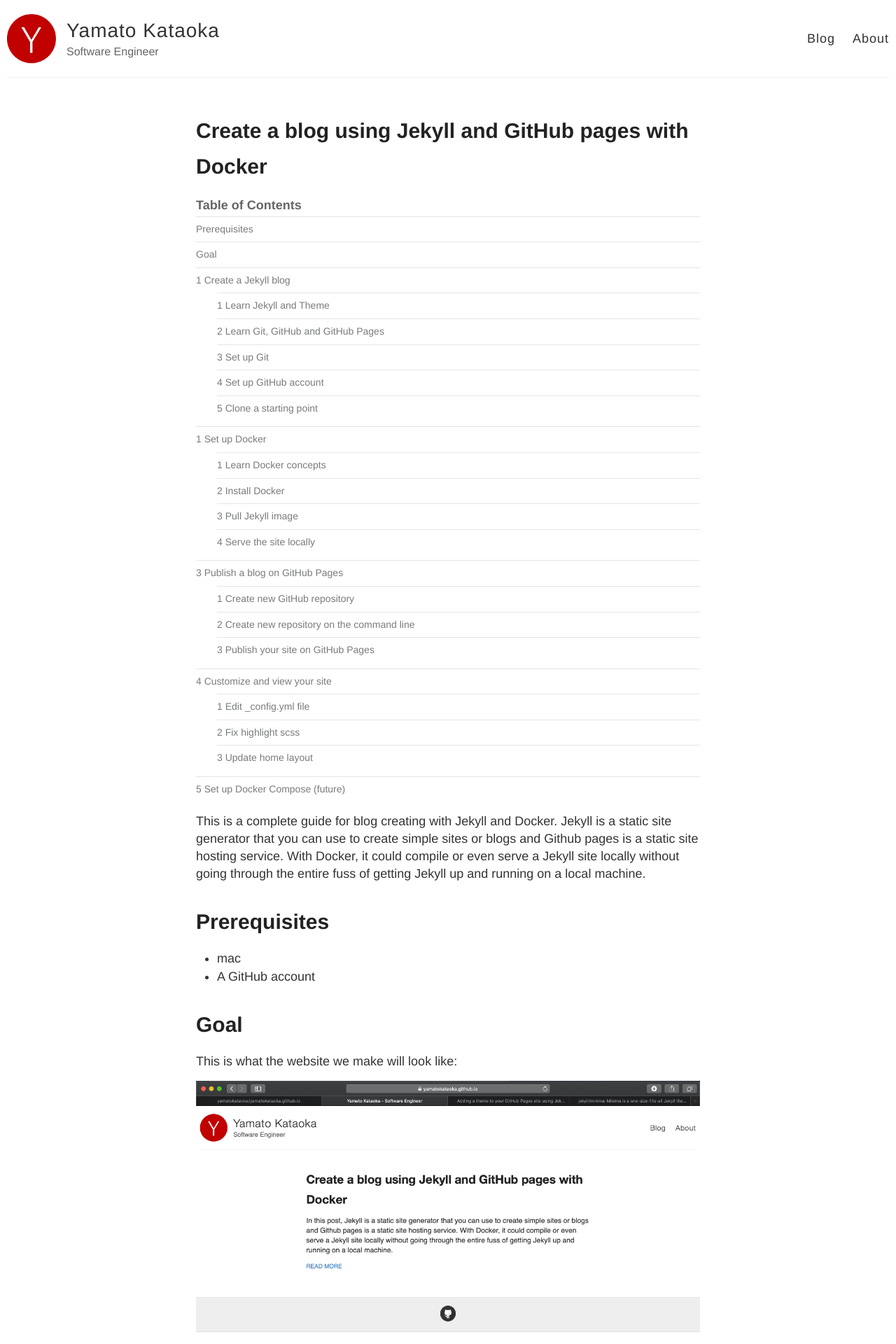
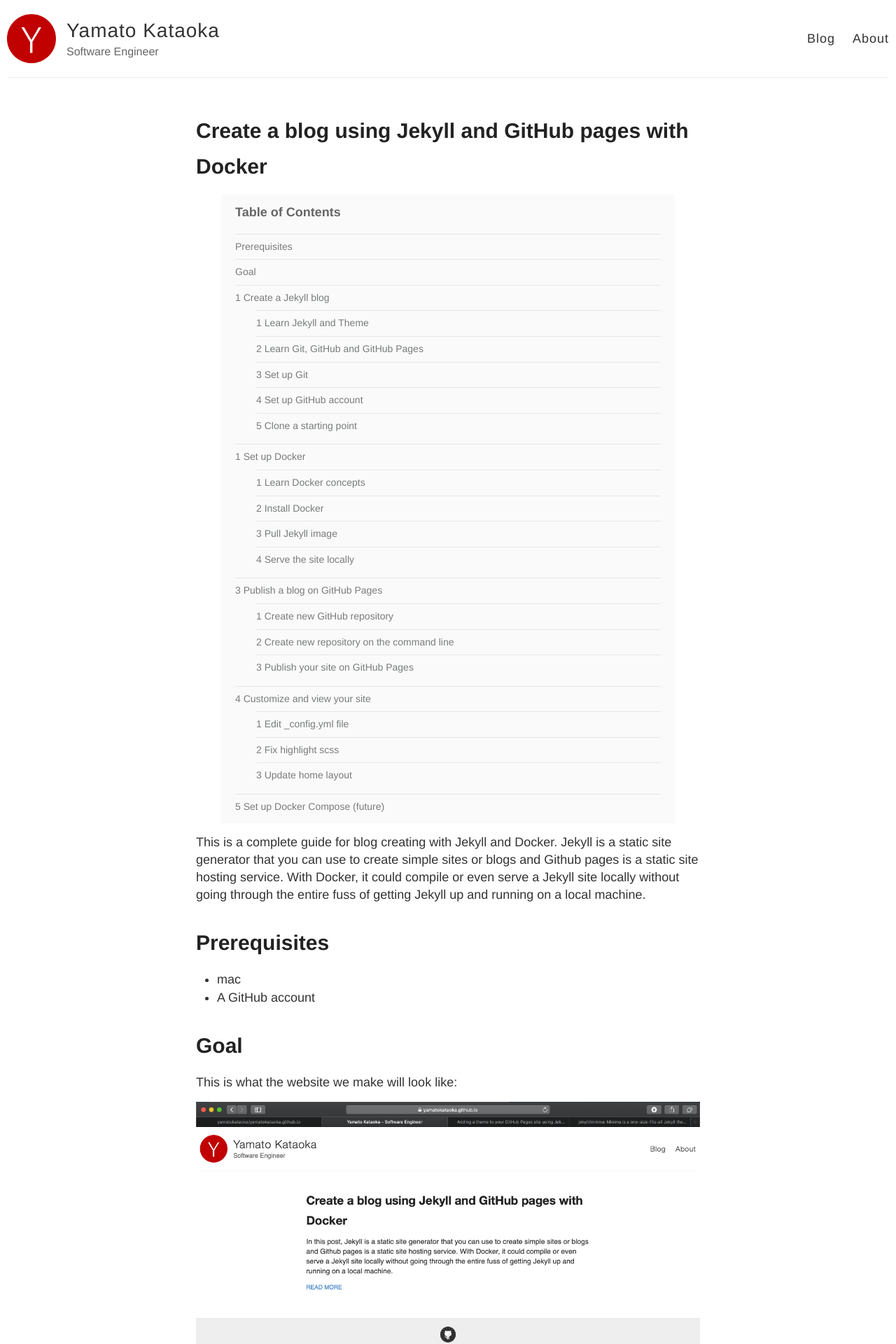
Before and after one commit to yamatokataoka/blog2, a Jekyll site: the page built from _posts/2019-12-22-create-a-blog-using-jekyll-and-github-pages-with-docker.md, in a window 1280 px wide. Shown: the top 1920 px of the page at 70% size. Built offline with Jekyll 4.4.1, drawn with Linux system fonts in a browser that asks for light colours.

Commit message:
Update toc

```diff
--- a/_sass/toc.scss
+++ b/_sass/toc.scss
@@ -4,8 +4,12 @@
 
 #toc {
     padding-left: 0;
-    margin: 0;
     list-style: none;
+    background: #fafafa;
+    padding: 10px 20px 5px 20px;
+    width: 90%!important;
+    margin: 0 auto ;
+    box-sizing: border-box;
 
     li {
       padding: 8px 0;
```
